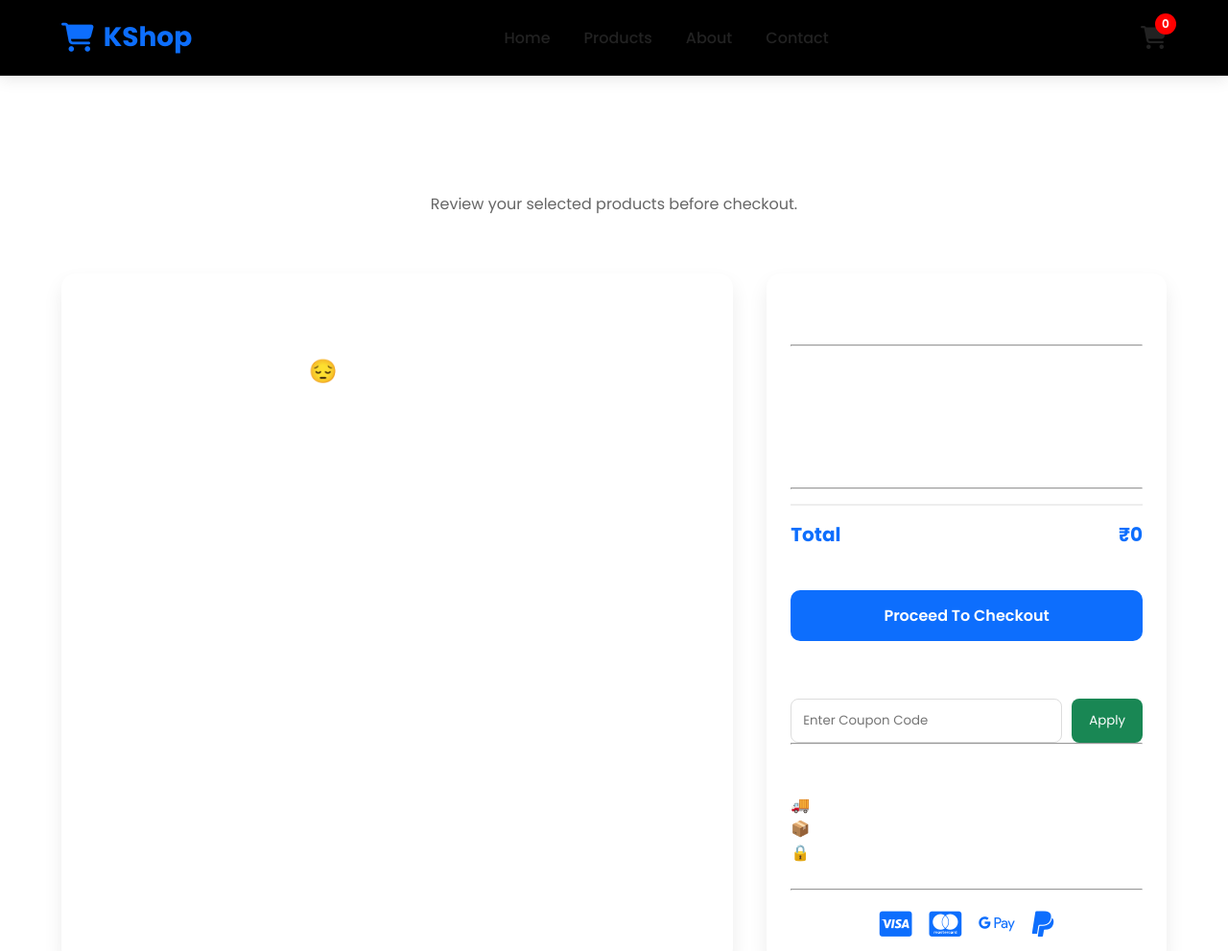
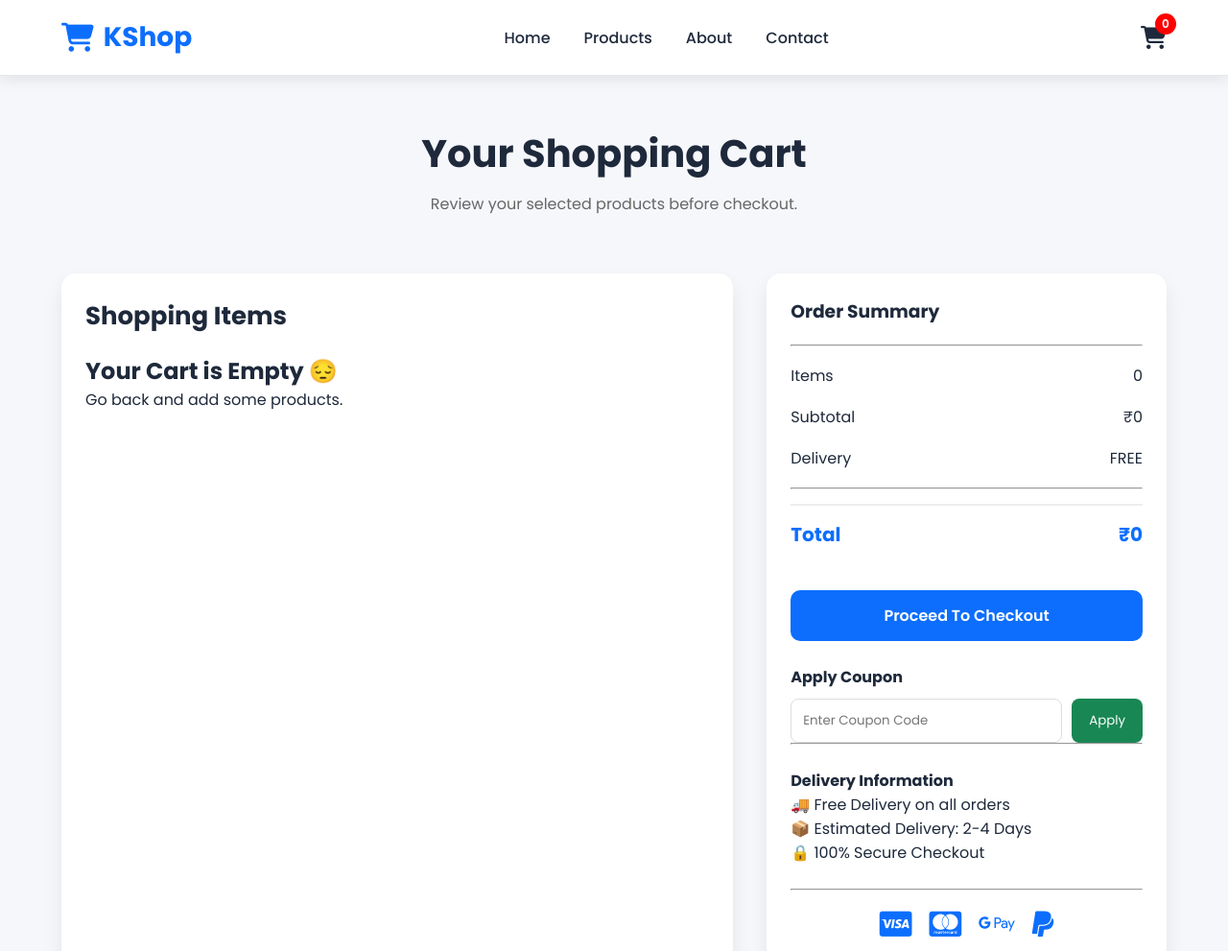
Before and after one commit to mykworld/KShop-Ecommerce-Website, a plain HTML site: page cart.html in a window 1280 px wide. Shown: the top 991 px of the page at 96% size. Drawn offline with Linux system fonts and the light colour scheme; files that its build step writes are made by us from their sources; files whose address does not match are found by name.

Commit message:
style.css

```diff
--- a/style.css
+++ b/style.css
@@ -17,8 +17,8 @@
 }
 
 body{
-    background:#;
-    color:#ffffff;
+    background:#f5f7fb;
+    color:#1e293b;
     overflow-x:hidden;
 }
 
@@ -51,9 +51,9 @@ header{
     top:0;
     left:0;
     z-index:999;
-    background:#000000;
+    background:#ffffff;
     box-shadow:0 5px 15px rgba(0,0,0,.08);
-    border-bottom:1px solid #222;
+    border-bottom:1px solid #e5e7eb;
 }
 
 .navbar{
@@ -107,7 +107,7 @@ font-size:16px;
 
 font-weight:500;
 
-color:#222;
+color:#1e293b;
 
 transition:.3s;
 
@@ -175,7 +175,7 @@ font-size:24px;
 
 cursor:pointer;
 
-color:#222;
+color:#1e293b;
 
 }
 
@@ -441,7 +441,7 @@ color:#666;
 }
 
 .product-card{
-    background:#111111;
+    background:#ffffff;
     border-radius:20px;
     overflow:hidden;
     position:relative;
@@ -532,7 +532,7 @@ color:#666;
 }
 
 .offer-banner{
-    background:linear-gradient(135deg,#0d6efd,#2b7fff);
+    background:linear-gradient(135deg,#2563eb,#60a5fa);
     color:#fff;
     border-radius:25px;
     padding:70px;
@@ -575,7 +575,7 @@ color:#666;
 .newsletter h2{
     font-size:38px;
     margin-bottom:15px;
-    color:#222;
+    color:#1e293b;
 }
 
 .newsletter p{
@@ -621,7 +621,7 @@ color:#666;
 =============================*/
 
 footer{
-    background:#111827;
+    background:#0f172a;
     color:#fff;
     padding:60px 10%;
     margin-top:80px;
@@ -1512,7 +1512,7 @@ outline:none;
 
 font-size:15px;
 
-}
+ }
 
 .contact-form textarea{
 
```
